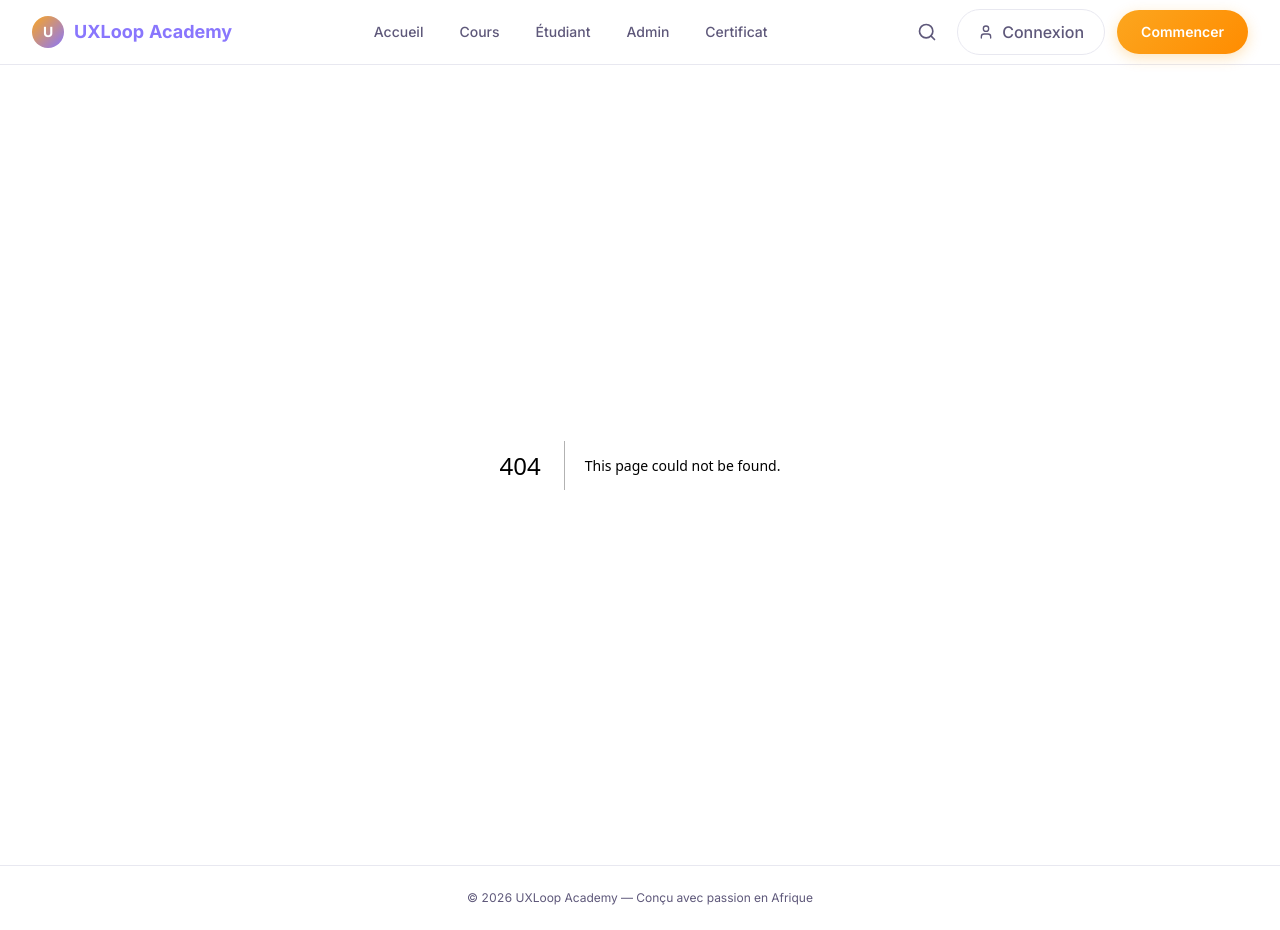
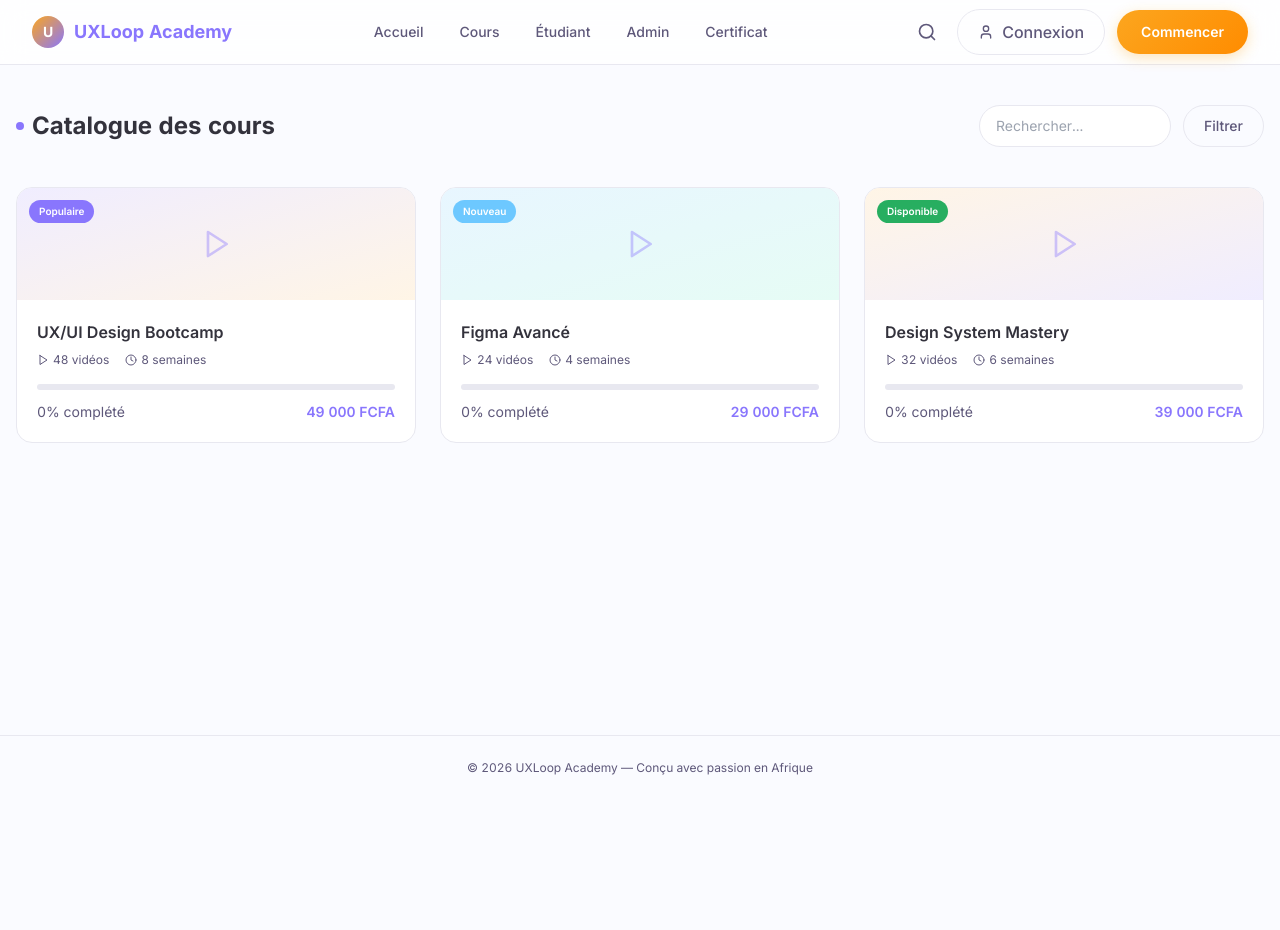
Before and after one commit to aziz202610/UXLoop-Academy, a Next.js app: page /courses in a window 1280 px wide. Before the commit this address had no page. After the commit the page ends 800 px from the top, so only its background shows below. Built offline with nearby package versions, Linux system fonts and the light colour scheme.

Commit message:
Create CoursesPage component with course listings

```diff
--- /dev/null
+++ b/app/courses/page.tsx
@@ -0,0 +1,52 @@
+"use client";
+
+import { motion } from "framer-motion";
+import { Play, Clock } from "lucide-react";
+import ProgressBar from "@/components/ProgressBar";
+
+const courses = [
+  { id: 1, title: "UX/UI Design Bootcamp", badge: "Populaire", badgeColor: "bg-brand-purple", videos: 48, weeks: 8, progress: 0, price: "49 000 FCFA", gradient: "from-brand-purple-light to-brand-yellow-light" },
+  { id: 2, title: "Figma Avancé", badge: "Nouveau", badgeColor: "bg-brand-blue", videos: 24, weeks: 4, progress: 0, price: "29 000 FCFA", gradient: "from-brand-blue-light to-brand-turquoise-light" },
+  { id: 3, title: "Design System Mastery", badge: "Disponible", badgeColor: "bg-state-success", videos: 32, weeks: 6, progress: 0, price: "39 000 FCFA", gradient: "from-brand-yellow-light to-brand-purple-light" },
+];
+
+export default function CoursesPage() {
+  return (
+    <div className="py-10 px-4 max-w-7xl mx-auto">
+      <div className="flex flex-col sm:flex-row justify-between items-start sm:items-center gap-4 mb-10">
+        <h1 className="text-2xl font-bold flex items-center gap-2">
+          <span className="w-2 h-2 rounded-full bg-brand-purple" /> Catalogue des cours
+        </h1>
+        <div className="flex gap-3">
+          <input type="text" placeholder="Rechercher..."
+            className="px-4 py-2 rounded-full border border-surface-border text-sm outline-none focus:border-brand-purple focus:ring-2 focus:ring-brand-purple-light w-48" />
+          <button className="btn-ghost text-sm">Filtrer</button>
+        </div>
+      </div>
+
+      <div className="grid md:grid-cols-2 lg:grid-cols-3 gap-6">
+        {courses.map((course, i) => (
+          <motion.div key={course.id} initial={{ opacity: 0, y: 20 }} animate={{ opacity: 1, y: 0 }} transition={{ delay: i * 0.1 }}
+            className="bg-surface-card border border-surface-border rounded-2xl overflow-hidden hover:shadow-lg hover:-translate-y-1 transition-all duration-200 cursor-pointer">
+            <div className={`h-28 bg-gradient-to-br ${course.gradient} flex items-center justify-center relative`}>
+              <span className={`absolute top-3 left-3 ${course.badgeColor} text-white text-[10px] font-semibold px-2.5 py-1 rounded-full`}>{course.badge}</span>
+              <Play className="w-8 h-8 text-brand-purple/40" />
+            </div>
+            <div className="p-5">
+              <h3 className="font-semibold text-text-primary mb-2">{course.title}</h3>
+              <div className="flex gap-4 text-xs text-text-secondary mb-4">
+                <span className="flex items-center gap-1"><Play className="w-3 h-3" /> {course.videos} vidéos</span>
+                <span className="flex items-center gap-1"><Clock className="w-3 h-3" /> {course.weeks} semaines</span>
+              </div>
+              <ProgressBar progress={course.progress} />
+              <div className="flex justify-between items-center mt-3 text-sm">
+                <span className="text-text-secondary">{course.progress}% complété</span>
+                <span className="font-semibold text-brand-purple">{course.price}</span>
+              </div>
+            </div>
+          </motion.div>
+        ))}
+      </div>
+    </div>
+  );
+}
```
